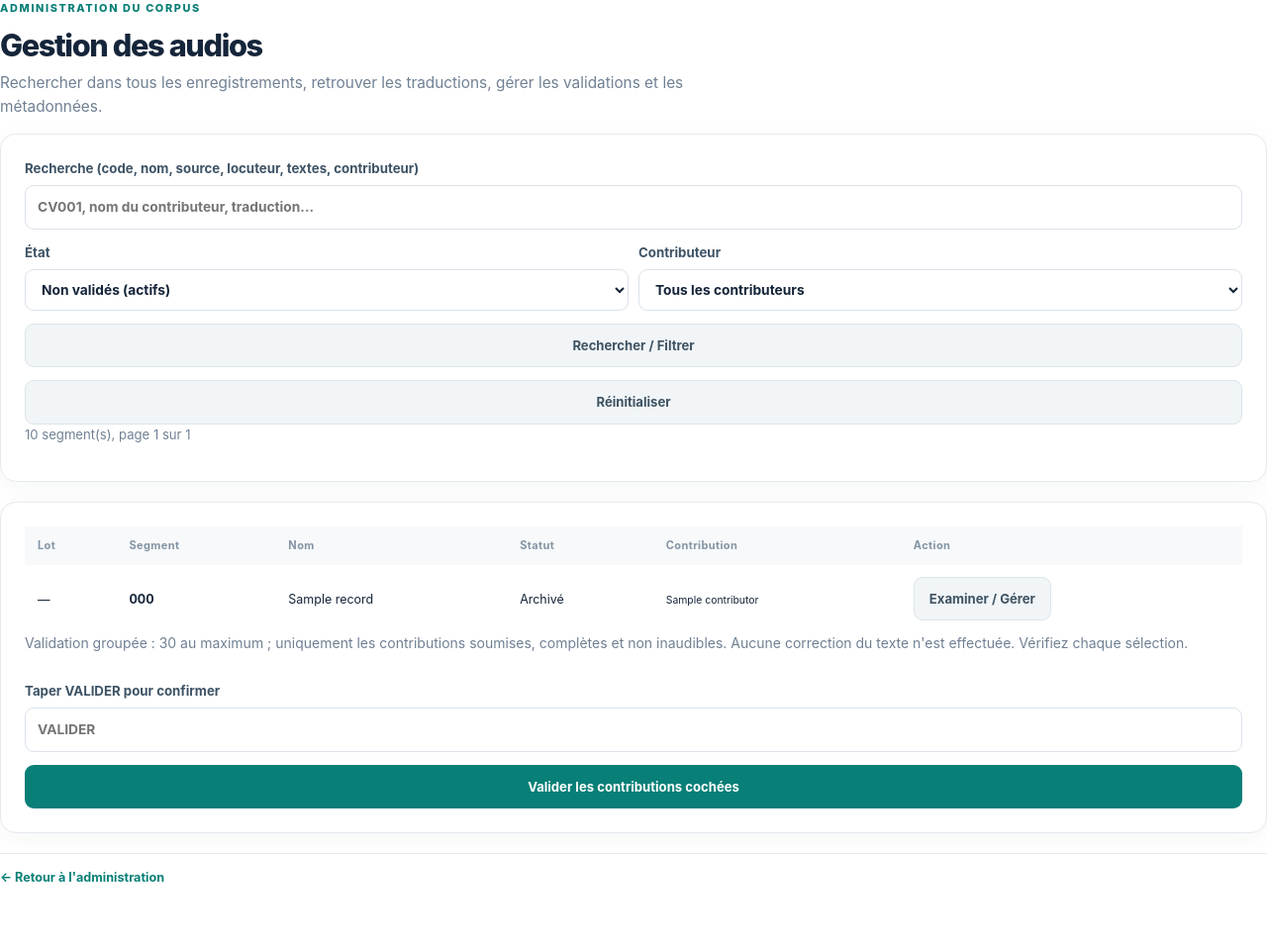
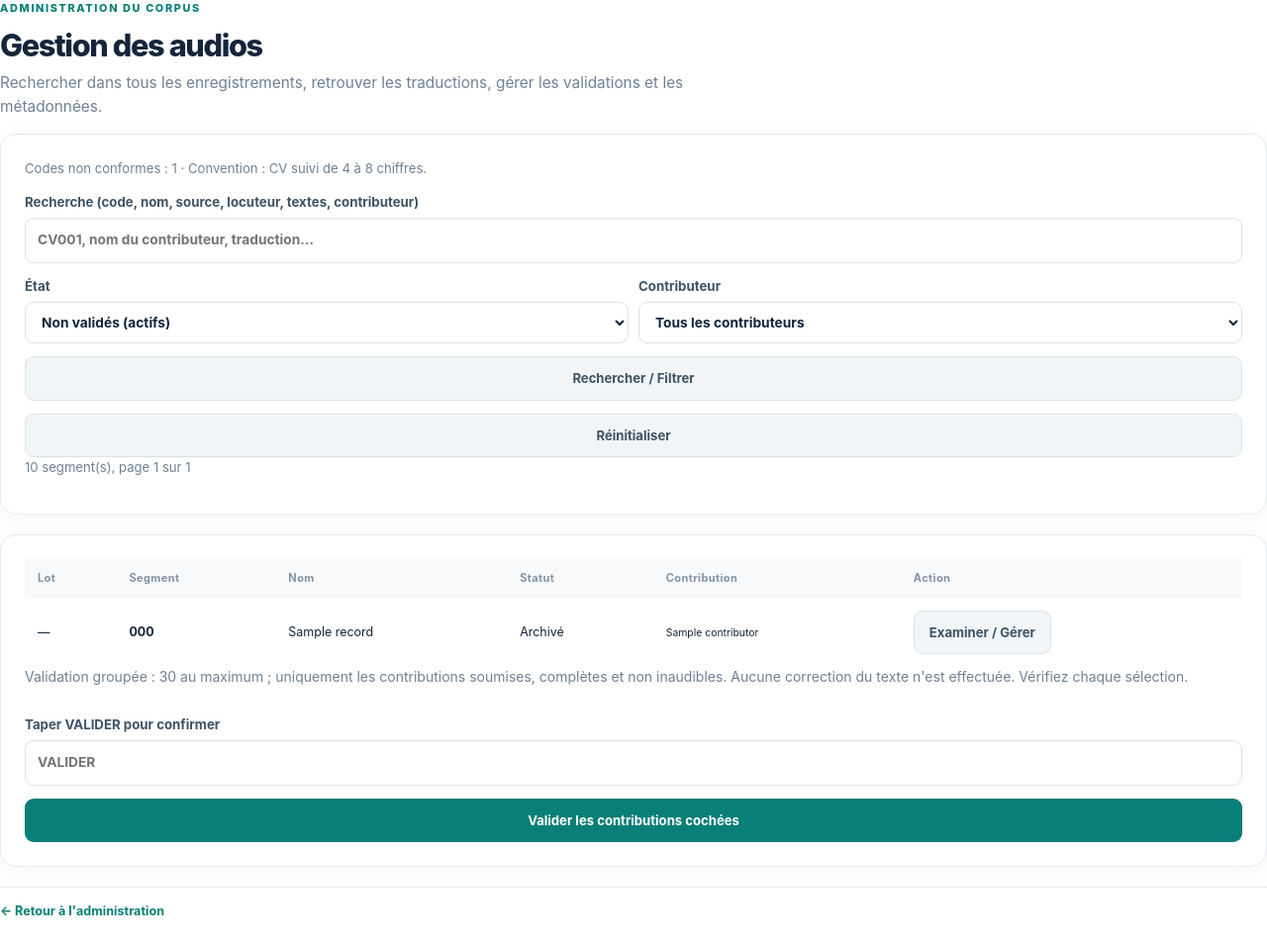
Before and after one commit to acheikh-younous/ChadVoice-Host, a Python web app: template templates/admin_segments.html in a window 1280 px wide. Shown: the whole page at 99% size. Before the commit the page ends 891 px from the top, so only its background shows below. Run offline with Jinja, Linux system fonts and the light colour scheme; the template is opened without the code that fills it: most values are stand-ins (such as "Sample title", 1, 10 or a date in 2020).

```diff
--- a/templates/admin_segments.html
+++ b/templates/admin_segments.html
@@ -1,7 +1,7 @@
 {% extends "base.html" %}{% block title %}Bibliothèque des segments{% endblock %}{% block content %}
 <div class="eyebrow">ADMINISTRATION DU CORPUS</div><h1>Gestion des audios</h1>
 <p class="lead">Rechercher dans tous les enregistrements, retrouver les traductions, gérer les validations et les métadonnées.</p>
-<div class="card"><form method="get" action="/admin/segments" class="form-stack">
+<div class="card"><p class="muted">Codes non conformes : {{invalid_code_count}} · Convention : CV suivi de 4 à 8 chiffres.</p><form method="get" action="/admin/segments" class="form-stack">
 <label>Recherche (code, nom, source, locuteur, textes, contributeur)<input name="q" maxlength="120" value="{{q}}" placeholder="CV001, nom du contributeur, traduction..."></label><div class="twocol">
 <label>État<select name="status"><option value="all" {% if filter_status=='all' %}selected{% endif %}>Tous les audios</option>
 <option value="archived" {% if filter_status=='archived' %}selected{% endif %}>Archivés</option><option value="not_approved" {% if filter_status=='not_approved' %}selected{% endif %}>Non validés (actifs)</option><option value="attention" {% if filter_status=='attention' %}selected{% endif %}>En révision ou correction</option>
@@ -11,7 +11,7 @@
 <input type="hidden" name="csrf" value="{{user.csrf}}">
 <div class="card after-card"><div class="table-scroll"><table><thead><tr><th>Lot</th><th>Segment</th><th>Nom</th><th>Statut</th><th>Contribution</th><th>Action</th></tr></thead>
 <tbody>{% for s in records %}<tr><td>{% if s.status=='submitted' and not s.archived_at and s.latin and s.french and not s.reported_inaudible and s.contributor_id!=user.id %}<input type="checkbox" name="segment_ids" value="{{s.id}}">{% else %}—{% endif %}</td>
-<td><strong>{{s.code}}</strong></td><td>{{s.original_name}}</td><td>{{'Archivé' if s.archived_at else statuses[s.status]}}</td>
+<td><strong>{{s.code}}</strong>{% if s.invalid_code %}<small class="small-block">Code non conforme</small>{% endif %}</td><td>{{s.original_name}}</td><td>{{'Archivé' if s.archived_at else statuses[s.status]}}</td>
 <td><small>{{s.contributor or '—'}}</small></td><td><a href="/admin/segments/{{s.id}}" class="btn secondary">Examiner / Gérer</a></td></tr>{% endfor %}</tbody></table></div>
 {% if not records %}<p>Aucun segment trouvé.</p>{% endif %}
 <div class="form-stack"><p class="muted">Validation groupée : 30 au maximum ; uniquement les contributions soumises, complètes et non inaudibles. Aucune correction du texte n'est effectuée. Vérifiez chaque sélection.</p>
```
